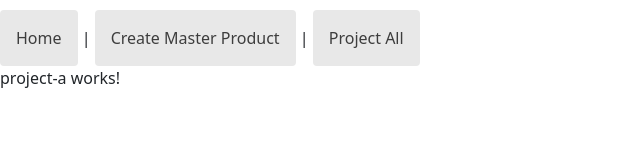
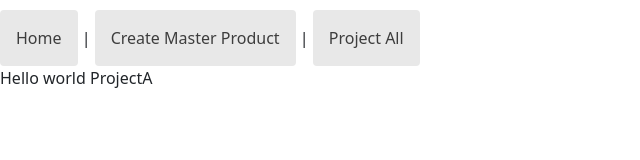
Before and after one commit to Pirapatr1999/PirapatRunepenProject, an Angular app in the folder PirapatR/: page /ProjectAll/Project-A in a window 1280 px wide. Shown: the top 160 px of the page, without its empty margins (0-640 px from the left). Built offline with nearby package versions, Linux system fonts and the light colour scheme.

Commit message:
Pirapat Project A

```diff
--- a/PirapatR/src/app/project-all/project-a/project-a.component.html
+++ b/PirapatR/src/app/project-all/project-a/project-a.component.html
@@ -1 +1 @@
-<p>project-a works!</p>
+<p>Hello world ProjectA</p>
```
